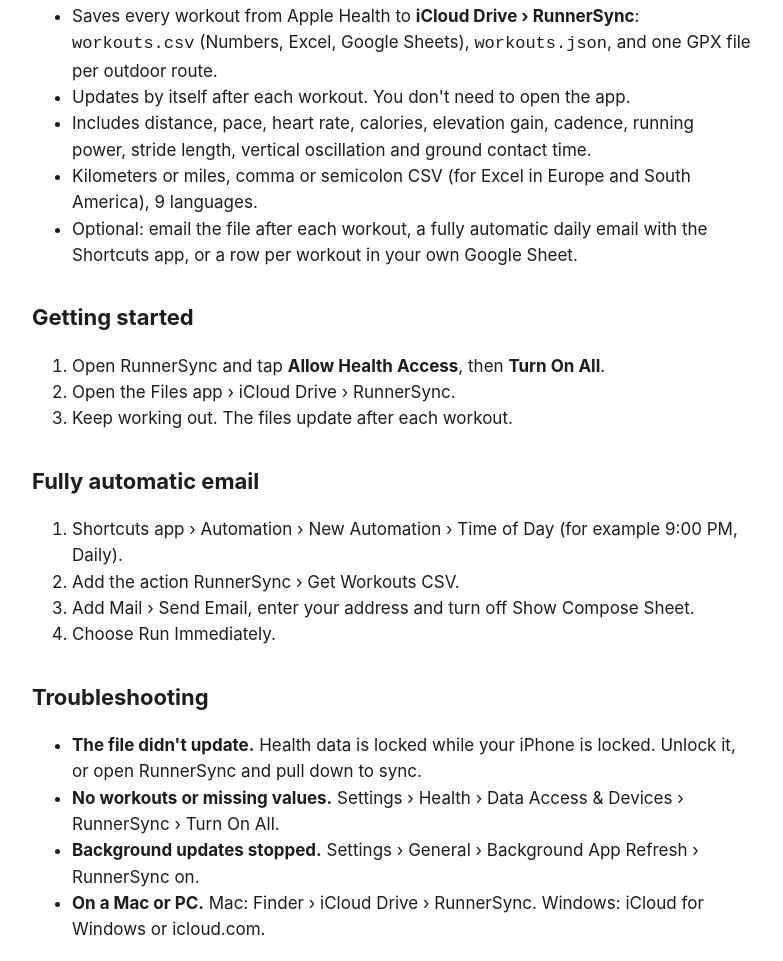
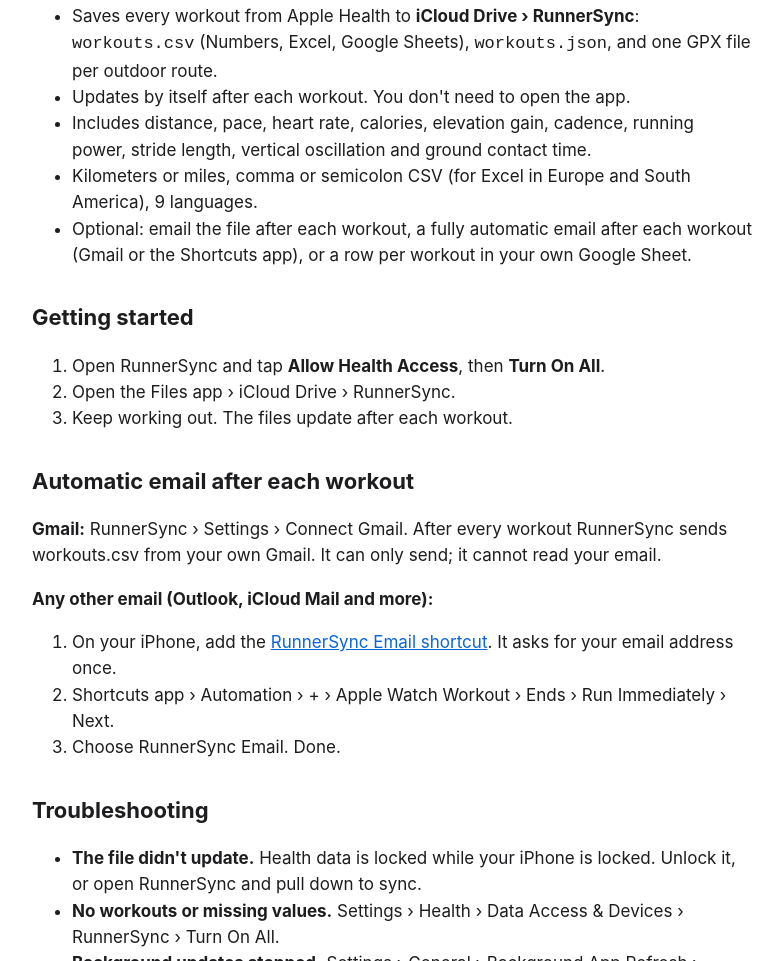
Before and after one commit to sunjinpak/runsync, a plain HTML site: page index.html in a window 1280 px wide. Shown: the part 370-1331 px from the top of the page, without its empty margins (248-1031 px from the left). Drawn offline with Linux system fonts and the light colour scheme.

Commit message:
Automatic email: Gmail and RunnerSync Email shortcut; privacy policy Gmail + Limited Use

```diff
--- a/index.html
+++ b/index.html
@@ -10,7 +10,7 @@
 <li>Updates by itself after each workout. You don't need to open the app.</li>
 <li>Includes distance, pace, heart rate, calories, elevation gain, cadence, running power, stride length, vertical oscillation and ground contact time.</li>
 <li>Kilometers or miles, comma or semicolon CSV (for Excel in Europe and South America), 9 languages.</li>
-<li>Optional: email the file after each workout, a fully automatic daily email with the Shortcuts app, or a row per workout in your own Google Sheet.</li>
+<li>Optional: email the file after each workout, a fully automatic email after each workout (Gmail or the Shortcuts app), or a row per workout in your own Google Sheet.</li>
 </ul>
 
 <h2>Getting started</h2>
@@ -20,12 +20,13 @@
 <li>Keep working out. The files update after each workout.</li>
 </ol>
 
-<h2>Fully automatic email</h2>
+<h2>Automatic email after each workout</h2>
+<p><b>Gmail:</b> RunnerSync › Settings › Connect Gmail. After every workout RunnerSync sends workouts.csv from your own Gmail. It can only send; it cannot read your email.</p>
+<p><b>Any other email (Outlook, iCloud Mail and more):</b></p>
 <ol>
-<li>Shortcuts app › Automation › New Automation › Time of Day (for example 9:00 PM, Daily).</li>
-<li>Add the action RunnerSync › Get Workouts CSV.</li>
-<li>Add Mail › Send Email, enter your address and turn off Show Compose Sheet.</li>
-<li>Choose Run Immediately.</li>
+<li>On your iPhone, add the <a href="RunnerSync-Email.shortcut">RunnerSync Email shortcut</a>. It asks for your email address once.</li>
+<li>Shortcuts app › Automation › + › Apple Watch Workout › Ends › Run Immediately › Next.</li>
+<li>Choose RunnerSync Email. Done.</li>
 </ol>
 
 <h2>Troubleshooting</h2>
```
Also changed, not shown: privacy.html (+2 -0 lines), 1 other file.
